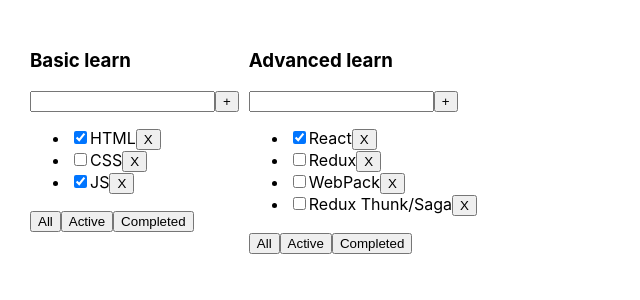
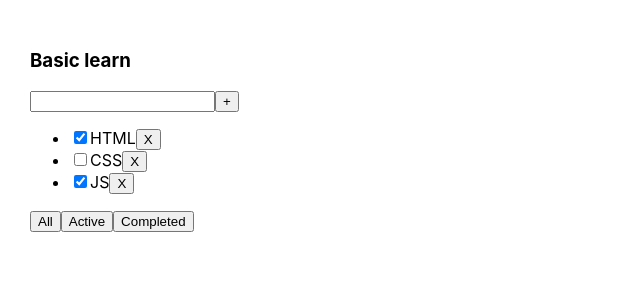
Before and after one commit to dktwho/2-todolist-ts-by-d, a React (Create React App) app: page / in a window 1280 px wide. Shown: the top 300 px of the page, without its empty margins (0-640 px from the left). Built offline with nearby package versions, Linux system fonts and the light colour scheme.

Commit message:
comment todolist2, add function removed todo, onclick button, add useState

```diff
--- a/src/App.tsx
+++ b/src/App.tsx
@@ -1,4 +1,4 @@
-import React from 'react';
+import React, {useState} from 'react';
 import './App.css';
 import {Todolist} from "./Todolist";
 
@@ -10,16 +10,23 @@
         {id: 3, title: 'JS', isDone: true},
     ]
 
+    let [task, setTask] = useState(tasks1)
+
     let tasks2 = [
         {id: 1, title: 'React', isDone: true},
         {id: 2, title: 'Redux', isDone: false},
         {id: 3, title: 'WebPack', isDone: false},
         {id: 4, title: 'Redux Thunk/Saga', isDone: false},
     ]
+    const removedTodo = (id: number) => {
+        setTask(task.filter(el => el.id !== id))
+    }
+
+
     return (
         <div className="App">
-            <Todolist title={'Basic learn'} tasks={tasks1}/>
-            <Todolist title={'Advanced learn'} tasks={tasks2}/>
+            <Todolist title={'Basic learn'} tasks={task} removedTodo={removedTodo}/>
+            {/*<Todolist title={'Advanced learn'} tasks={tasks} removedTodo={removedTodo}/>*/}
         </div>
     );
 }
--- a/src/Todolist.tsx
+++ b/src/Todolist.tsx
@@ -9,9 +9,10 @@
     title: string
     tasks: Array<TasksType>
     // tasks: TasksType[]
+    removedTodo: Function
 }
 
-export const Todolist = ({title, tasks}: TitlePropsType) => {
+export const Todolist = ({title, tasks, removedTodo}: TitlePropsType) => {
     return (
         <div>
             <h3>{title}</h3>
@@ -25,7 +26,7 @@
                         <li key={el.id}>
                             <input type="checkbox" checked={el.isDone} readOnly/>
                             <span>{el.title}</span>
-                            <button onClick={() => console.log(el.id)}>X</button>
+                            <button onClick={() => removedTodo(el.id) }>X</button>
                         </li>
                     )
                 })}
```
